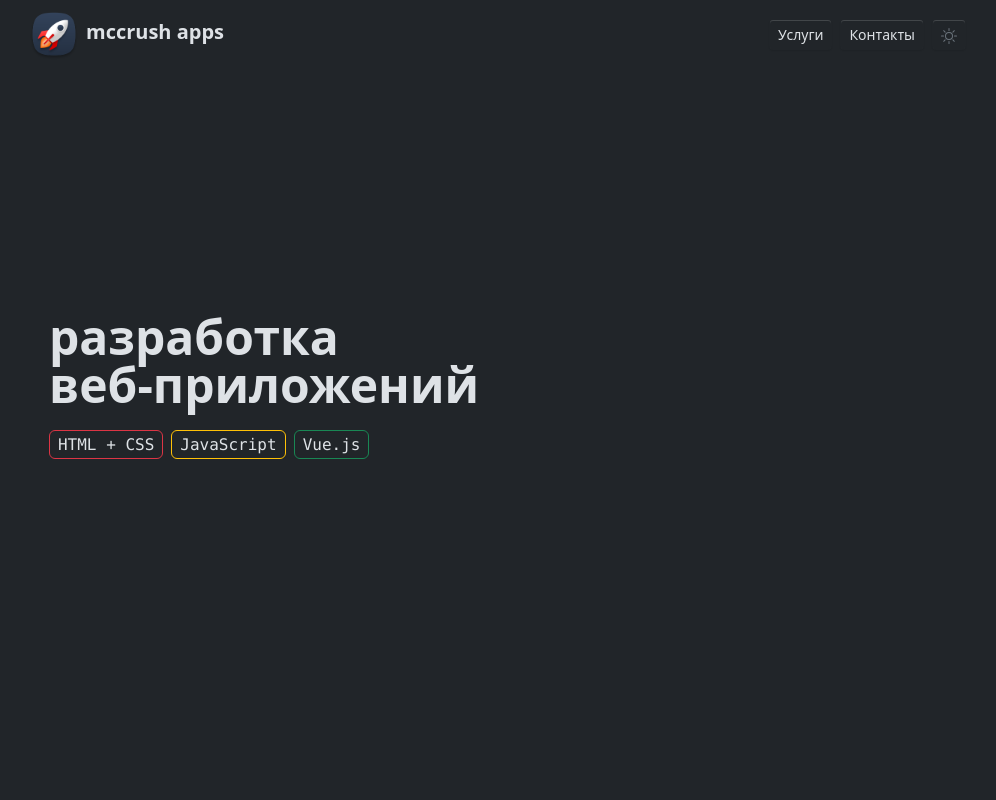
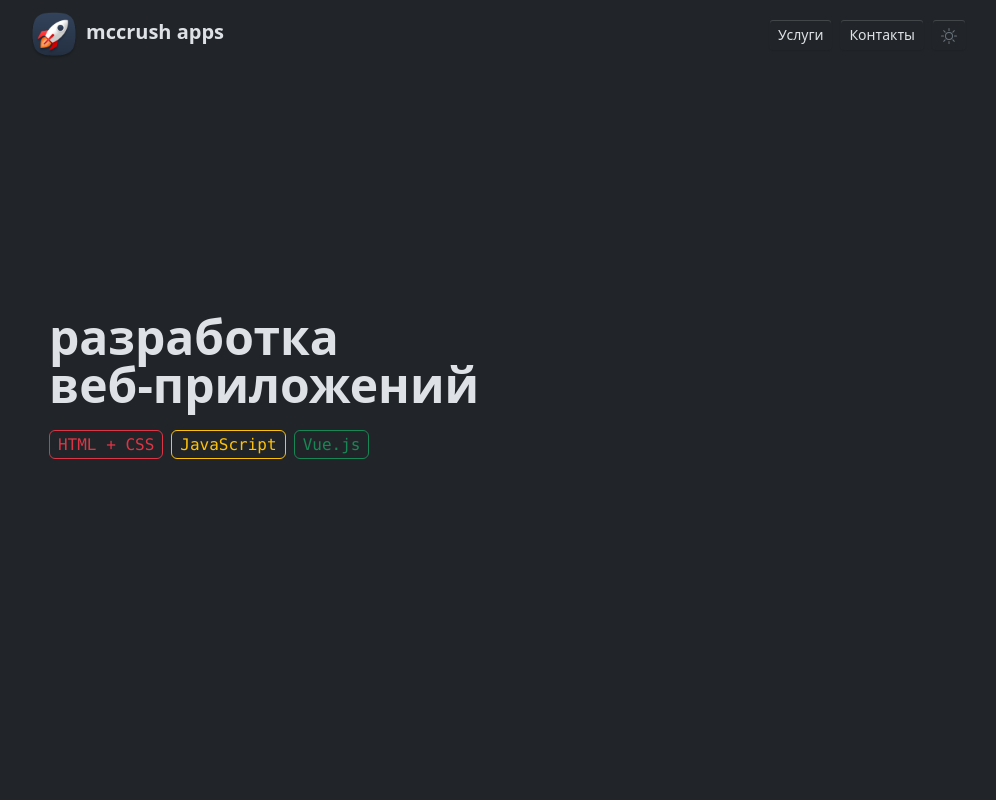
Before and after one commit to mccrush/mccrush.github.io, a Vue app: page / in a window 1280 px wide. Shown: the top 800 px of the page, without its empty margins (142-1138 px from the left). Built offline with nearby package versions, Linux system fonts and the light colour scheme.

Commit message:
Add colors

```diff
--- a/src/modules/main/components/ui/ThePresent.vue
+++ b/src/modules/main/components/ui/ThePresent.vue
@@ -14,13 +14,16 @@
           <span class="border border-primary rounded-3 p-1 ps-2 pe-2 me-2"
             >CSS</span
           > -->
-          <span class="border border-danger rounded-2 p-1 ps-2 pe-2 me-2"
+          <span
+            class="border border-danger text-danger rounded-2 p-1 ps-2 pe-2 me-2"
             >HTML + CSS</span
           >
-          <span class="border border-warning rounded-2 p-1 ps-2 pe-2 me-2"
+          <span
+            class="border border-warning text-warning rounded-2 p-1 ps-2 pe-2 me-2"
             >JavaScript</span
           >
-          <span class="border border-success rounded-2 p-1 ps-2 pe-2 me-2"
+          <span
+            class="border border-success text-success rounded-2 p-1 ps-2 pe-2 me-2"
             >Vue.js</span
           >
         </div>
```
